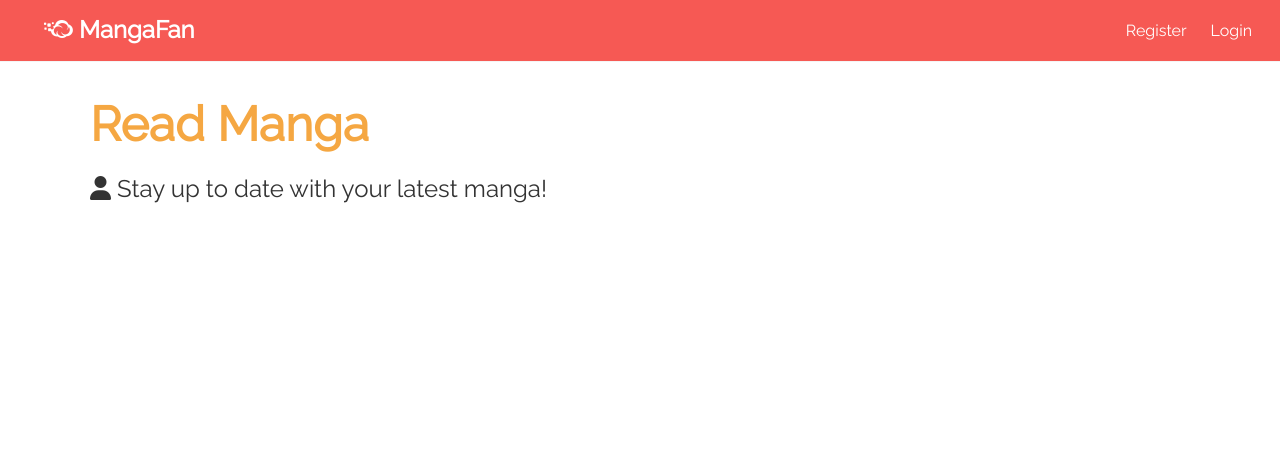
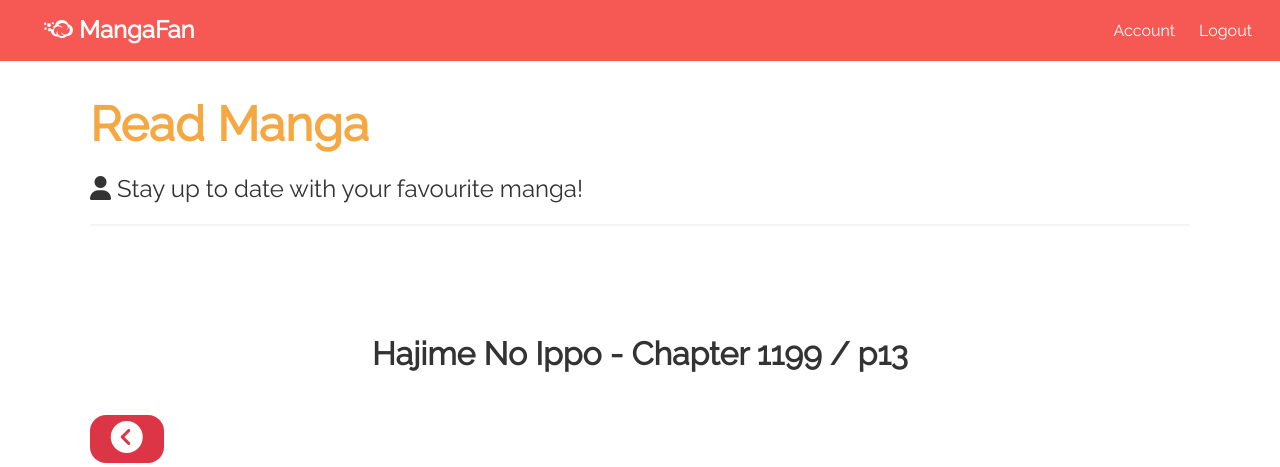
Before and after one commit to mlatif01/manga-fan, a PHP site: page /dist/readmanga.html in a window 1280 px wide. Shown: the top 467 px of the page. Run offline with PHP 8.4, Linux system fonts and the light colour scheme; some libraries are stand-ins or nearby versions; grey boxes are pictures that could not be loaded.

Commit message:
add readmanga html

```diff
--- a/auth/model/Fav-Manga.js
+++ b/auth/model/Fav-Manga.js
@@ -25,6 +25,11 @@
             required: true,
             max: 99999
         },
+        lastRead: {
+            type: Number,
+            required: true,
+            max: 99999
+        },
         date: {
             type: Date,
             default: Date.now
--- a/auth/routes/fav-manga.js
+++ b/auth/routes/fav-manga.js
@@ -15,6 +15,7 @@
 
 // Register - POST
 router.post('/', verify, async (req, res) => {
+
     // Get User Details
     const user = await User.findById(req.user);
 
@@ -31,8 +32,11 @@
         author: req.body.author,
         title: req.body.title,
         releaseYear: req.body.releaseYear,
-        latestChapter: req.body.latestChapter
+        latestChapter: req.body.latestChapter,
+        lastRead: req.body.lastRead
     }
+
+    console.log("NAH");
 
     if (!favMangaExists) {
         // Create a new fav manga entry
--- a/auth/routes/validation.js
+++ b/auth/routes/validation.js
@@ -36,6 +36,7 @@
         title: Joi.string().min(1).max(255).required(),
         releaseYear: Joi.number().required(),
         latestChapter: Joi.number().max(99999).required(),
+        lastRead: Joi.number().max(99999).required()
     })
     return schema.validate(data);
 }
--- a/dist/readmanga.html
+++ b/dist/readmanga.html
@@ -13,13 +13,13 @@
     <!-- Navigation-->
     <nav class="navbar bg-dark">
         <h1>
-            <a href="#">
+            <a href="dashboard.html">
                 <i class="fab fa-cloudversify"></i> MangaFan
             </a>
         </h1>
         <ul>
-            <li><a href="register.html">Register</a></li>
-            <li><a href="login.html">Login</a></li>
+            <li><a href="#" class="user-item" id="account">Account</a></li>
+            <li><a href="" id="logout">Logout</a></li>
         </ul>
     </nav>
 
@@ -28,11 +28,45 @@
             Read Manga
         </h1>
         <p class="lead">
-            <i class="fas fa-user"></i> Stay up to date with your latest manga!
+            <i class="fas fa-user"></i> Stay up to date with your favourite manga!
         </p>
+
+        <!-- Manga Viewer -->
+        <div class="manga-container">
+
+            <div class="manga-header">
+                <h1 class="medium" style="text-align: center;">
+                    Hajime No Ippo - Chapter 1199 / p13
+                </h1>
+            </div>
+
+            <div class="manga-content">
+                <div class="manga-prev">
+                    <a href="#" class="btn btn-danger">
+                        <i class="fas fa-chevron-circle-left fa-2x"></i>
+                    </a>
+                </div>
+
+                <div class="manga-body">
+                    <div class="img-container">
+                        <img src="https://cdn.mangaeden.com/mangasimg/79/791aacdb7bea0fff6b7309a47d824b7aaceb479e51e6aecff8c8c42d.png" alt="">
+                    </div>
+                </div>
+
+                <div class="manga-next">
+                    <a href="#" class="btn btn-success">
+                        <i class="fas fa-chevron-circle-right fa-2x"></i>
+                    </a>
+                </div>
+            </div>
+
+
+        </div>
+
+
     </section>
 
-    <footer class="footer">
+    <!-- <footer class="footer">
         <div class="footer-cols">
             <ul>
                 <li><a href="#">Contact Us</a></li>
@@ -43,7 +77,7 @@
         <div class="footer-bottom my-1">
             Copyright &copy 2020 MangaFan
         </div>
-    </footer>
+    </footer> -->
 
     <script src=""></script>
 </body>
--- a/scss/_utilities.scss
+++ b/scss/_utilities.scss
@@ -64,6 +64,7 @@
 .text-primary {
     color: $primary-color;
 }
+
 
 // buttons
 .btn {
--- a/scss/style.scss
+++ b/scss/style.scss
@@ -40,10 +40,13 @@
     list-style: none;
 }
 
+
+// Image
+
 img {
     width: 100%;
+}
 
-}
 
 .button {
     display: inherit;
@@ -164,6 +167,58 @@
     }
 }
 
+// Manga Container
+.manga-container {
+    border-top: solid 2px $light-color;
+    border-bottom: solid 2px $light-color;
+    padding: 5rem 0;
+    position: relative;
+
+    .manga-header {
+        padding: 2rem 0;
+    }
+
+    .manga-content {
+        display: flex;
+        flex-direction: column;
+    }
+    .manga-content .manga-body {
+        max-width: $max-width;
+        margin: auto;
+        overflow: hidden;
+        padding: 0 2rem;
+        margin-top: 2rem;
+        margin-bottom: 3rem;
+        text-align: center;
+        justify-content: center;
+    }
+
+    .manga-content .manga-prev {
+        position: relative;
+        padding-bottom: 2rem;
+
+        a {
+            position: absolute;
+            left: 10;
+        }
+    }
+
+    .manga-content .manga-next {
+        position: relative;
+        margin-bottom: 1rem;
+
+        a {
+            position: absolute;
+            right: 0;
+        }
+    }
+
+}
+
+
+
+
+
 
 @media screen and (max-width: 768px) {
     .landing .landing-upper img {
```
Also changed, not shown: dist/dashboard.html (+6 -1 lines), dist/css/style.min.css, dist/js/dashboard.js, dist/js/manga-service.js.
